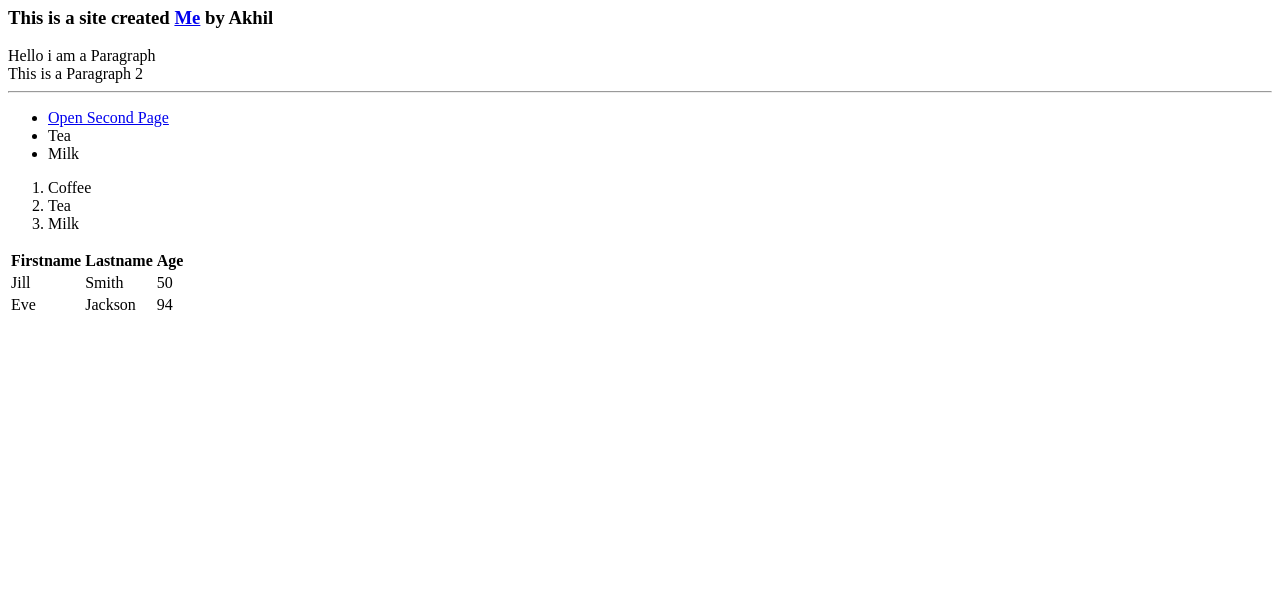
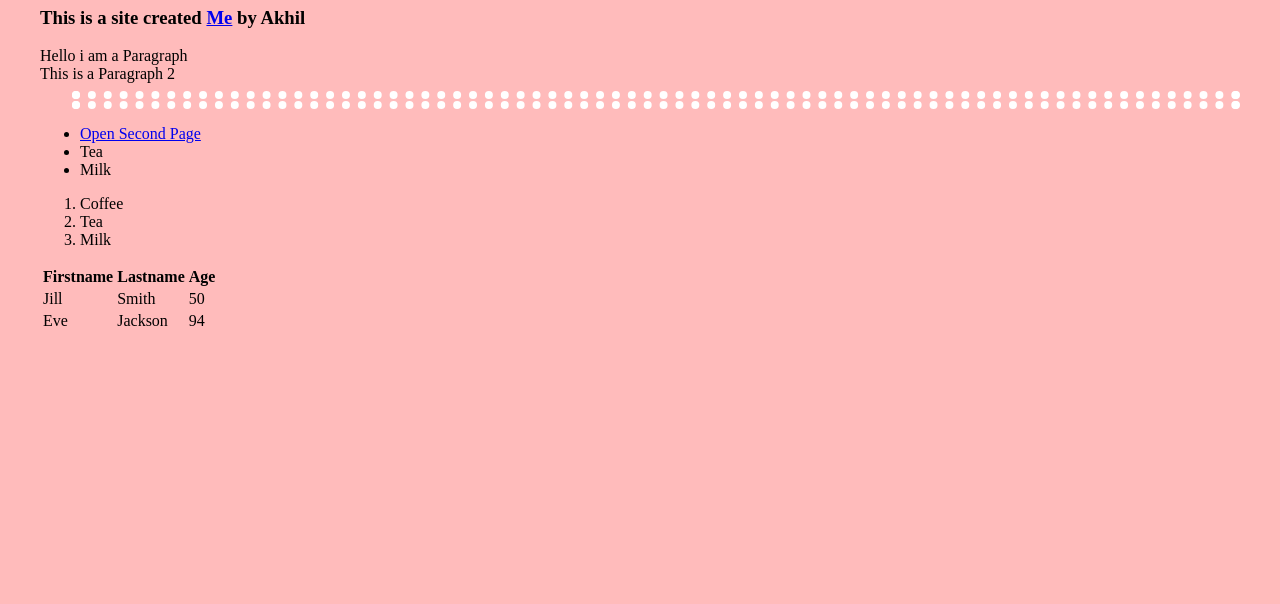
Before and after one commit to akhilsharmaa/About, a plain HTML site: page index.html in a window 1280 px wide. Shown: the part 196-800 px from the top of the page. Drawn offline with Linux system fonts and the light colour scheme.

Commit message:
ui improved

```diff
--- a/index.html
+++ b/index.html
@@ -7,12 +7,44 @@
   <meta name="viewport" content="width=device-width, initial-scale=1.0">
   <title>Document</title>
 
+  <style>
+    body {
+      background-color: rgb(255, 187, 187);
+    }
+
+    hr {
+      display: block;
+      height: 2px;
+      margin-top: 0.5em;
+      margin-bottom: 0.5em;
+      margin-left: 2em;
+      margin-right: 2em;
+      border-style: dotted ;
+      border-width: 1ch;
+      color: white;
+    }
+
+    img{
+      border: 10em;
+      opacity: 30;
+    }
+
+    body{
+      height: 100%;
+      margin-left: 40px;
+    }
+
+  </style>
+
+<body ">
+
   <h1>Personal website</h1>
 
-    <img src="images/instra_logo.png"
-    height="100">
+  <img src=" images/instra_logo.png" height="100">
 
-    <h3>This is a site created <a href="https://www.udemy.com/course/the-complete-web-development-bootcamp/learn/lecture/12287450#overview">Me</a> by Akhil </h3>
+  <h3>This is a site created <a
+      href="https://www.udemy.com/course/the-complete-web-development-bootcamp/learn/lecture/12287450#overview">Me</a>
+    by Akhil </h3>
   <p1>Hello i am a Paragraph</p1>
   <br>
   <p2>This is a Paragraph 2 </p2>
@@ -54,8 +86,6 @@
   </table>
 
 
-<body>
-
 </body>
 
 </html>
```
Lines whose indentation alone changed are shown as unchanged.
